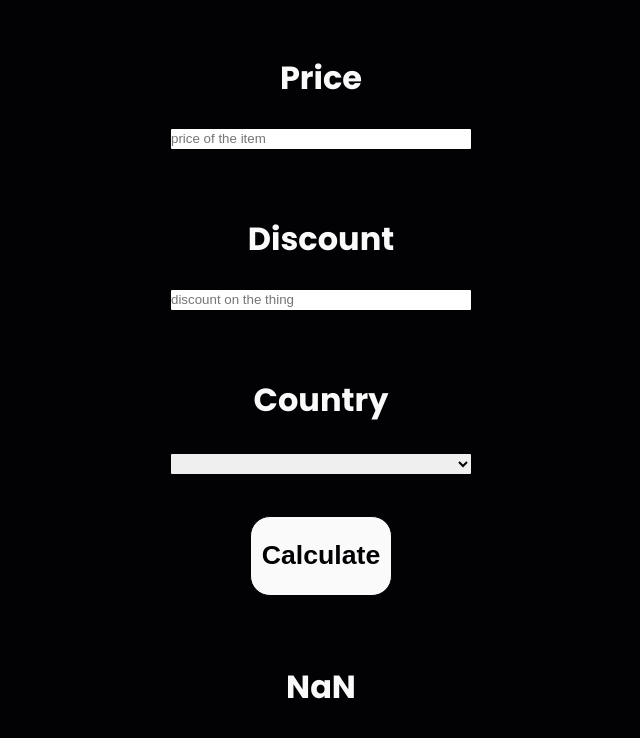
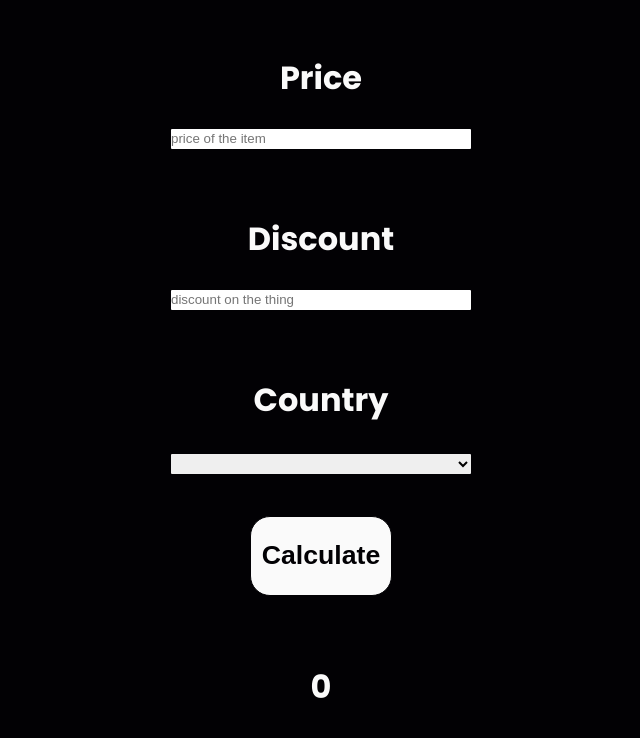
Before and after one commit to kociumba/gabagool, a SvelteKit app: page / in a window 1280 px wide. Shown: the top 738 px of the page, without its empty margins (319-959 px from the left). Built offline with nearby package versions, Linux system fonts and the light colour scheme.

Commit message:
onMount fix for the NaN value

```diff
--- a/src/routes/+page.svelte
+++ b/src/routes/+page.svelte
@@ -1,4 +1,5 @@
 <script>
+      import { onMount } from 'svelte';
 
     let price = NaN;
     let discount = NaN;
@@ -8,11 +9,24 @@
     let tax = 0;
     let country = "";
     let is_it_scam = "";
+    let end_price = 0;
 
     $: {
         console.log(country);
         calculate_button_press();
     }
+
+    onMount(async () => {
+        full_price = 0;
+        discount_amount = 0;
+        full_price_no_tax = 0;
+        tax = 0;
+        country = "";
+        is_it_scam = "";
+        end_price = 0;
+
+        calculate_button_press();
+    });
 
     export function calculate_button_press() {
         switch (country) {
@@ -67,6 +81,7 @@
         } else {
             is_it_scam = "";
         }
+
     }
 </script>
 
@@ -106,7 +121,7 @@
         </button>
     </div>
     <div class="secondary_containers">
-        <h1>{Math.round(full_price*100)/100}</h1>
+        <h1>{end_price}</h1>
         <h2 class="is_it_scam">{is_it_scam}</h2>
     </div>
 </div>
```
